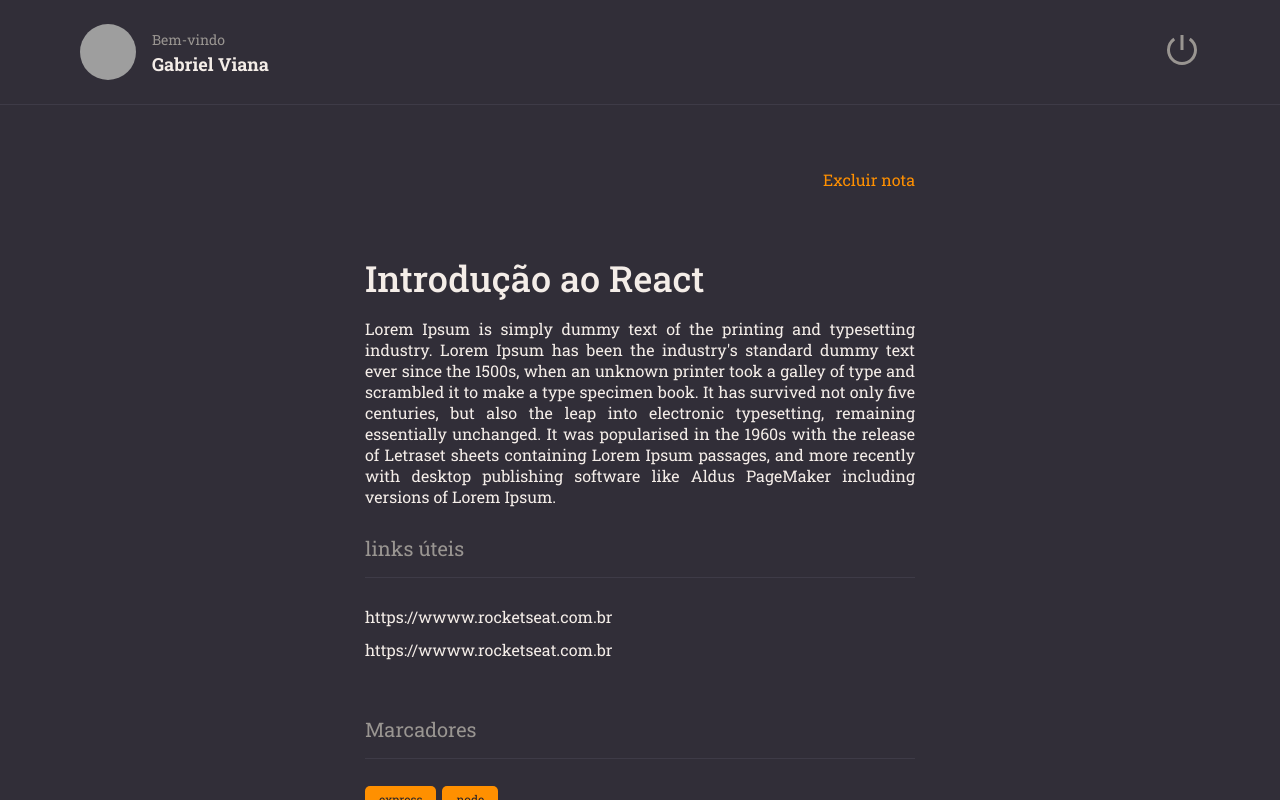
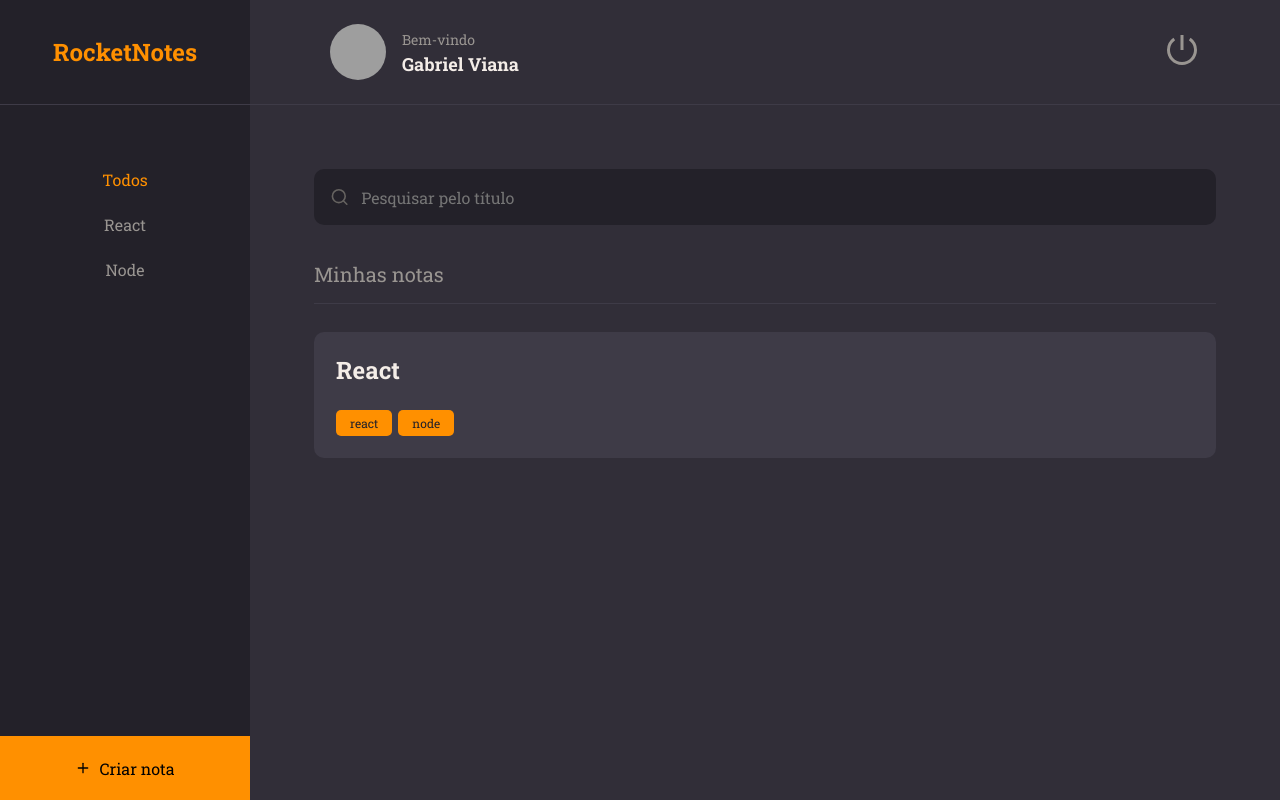
Before and after one commit to vianagabriel/rocket-notes-frontend, a React (Vite) app: page / in a window 1280 px wide. Built offline with nearby package versions, Linux system fonts and the light colour scheme; grey boxes are pictures that could not be loaded.

Commit message:
subindo página home

```diff
--- a/src/components/ButtonText/index.jsx
+++ b/src/components/ButtonText/index.jsx
@@ -1,9 +1,10 @@
 import { Container } from "./styles";
 
-export function ButtonText({title, ...rest}){
+export function ButtonText({title, isActive, ...rest}){
   return(
     <Container
      type="button"
+     isActive={isActive}// passando o isActive como um atributo...
      {...rest}
     >
       {title}
--- a/src/components/ButtonText/styles.js
+++ b/src/components/ButtonText/styles.js
@@ -2,7 +2,8 @@
 
 export const Container = styled.button`
  background-color: transparent;
- color:  ${({ theme }) => theme.COLORS.ORANGE};
+ //feito uma condicional recuperando a prop passada no index.jxs...
+ color:  ${({ theme, isActive }) => isActive ? theme.COLORS.ORANGE : theme.COLORS.GRAY_100 };
  border: none;
  font-size: 16px;
 `;
--- /dev/null
+++ b/src/components/Input/index.jsx
@@ -0,0 +1,10 @@
+import { Container } from './styles';
+
+export function Input({ icon: Icon, ...rest}){
+  return(
+    <Container>
+      {Icon && <Icon size={20}/>}
+      <input {...rest} />
+    </Container>
+  )
+}
--- /dev/null
+++ b/src/components/Input/styles.js
@@ -0,0 +1,31 @@
+import styled from 'styled-components';
+
+export const Container = styled.div`
+  width: 100%;
+  display: flex;
+  align-items: center;
+  background-color: ${({ theme}) => theme.COLORS.BACKGROUND_900};
+  color: ${({ theme}) => theme.COLORS.GRAY_300};
+
+  margin-bottom: 8px;
+  border-radius: 10px;
+
+  input{
+    height: 56px;
+    width: 100%;
+    padding: 12px;
+    color: ${({ theme}) => theme.COLORS.WHITE};
+    background-color: transparent;
+    border: 0;
+
+    &:placeholder{
+      color: ${({ theme }) => theme.COLORS.GRAY_300};
+    }
+
+
+  }
+
+  svg{
+      margin-left: 16px;
+    }
+`;
--- /dev/null
+++ b/src/components/Note/index.jsx
@@ -0,0 +1,19 @@
+import { Container } from './styles';
+import { Tag } from '../Tag';
+
+export function Note({ data , ...rest}){
+  return(
+    <Container {...rest}>
+      <h1>{data.title}</h1>
+
+      {
+        data.tags &&
+        <footer>
+          {
+            data.tags.map(tag => <Tag key={tag.id} title={tag.name} />)
+          }
+        </footer>
+      }
+    </Container>
+  )
+}
--- /dev/null
+++ b/src/components/Note/styles.js
@@ -0,0 +1,23 @@
+import styled from 'styled-components';
+
+export const Container = styled.button`
+  width: 100%;
+  background-color: ${({ theme }) => theme.COLORS.BACKGROUND_700};
+  border: none;
+  border-radius: 10px;
+  padding: 22px;
+  margin-bottom: 16px;
+
+  h1{
+    flex: 1;
+    text-align: left;
+    font-weight: 700;
+    color: ${({ theme }) => theme.COLORS.WHITE};
+  }
+
+  footer{
+    width: 100%;
+    display: flex;
+    margin-top: 24px;
+  }
+`;
--- a/src/components/Tag/index.jsx
+++ b/src/components/Tag/index.jsx
@@ -1,8 +1,8 @@
 import { Container } from './styles';
 
-export function Tag({ title }){
+export function Tag({ title, ...rest  }){
   return(
-    <Container>
+    <Container {...rest}>
       {title}
     </Container>
   )
--- a/src/main.jsx
+++ b/src/main.jsx
@@ -1,7 +1,7 @@
 import React from 'react';
 import ReactDOM from 'react-dom/client';
 
-import { Details } from './pages/Details';
+import { Home } from './pages/Home';
 
 import GlobalStyles from './styles/global';
 import { ThemeProvider } from 'styled-components';
@@ -11,7 +11,7 @@
   <React.StrictMode>
     <ThemeProvider theme={theme}>
       <GlobalStyles/>
-      <Details />
+      <Home />
     </ThemeProvider>
   </React.StrictMode>
 )
--- /dev/null
+++ b/src/pages/Home/index.jsx
@@ -0,0 +1,57 @@
+import { FiPlus, FiSearch } from 'react-icons/fi';
+import { Container, Brand, Menu, Search, Content, NewNote } from './styles';
+import { Header } from '../../components/Header';
+import { ButtonText } from '../../components/ButtonText';
+import { Input } from '../../components/Input';
+import { Note } from '../../components/Note';
+import { Section } from '../../components/Section';
+
+export function Home(){
+   return(
+     <Container>
+
+        <Brand>
+          <h1>RocketNotes</h1>
+        </Brand>
+
+        <Header/>
+
+        <Menu>
+          <li>
+           <ButtonText title='Todos' isActive/>
+          </li>
+          <li>
+           <ButtonText title='React'/>
+          </li>
+          <li>
+           <ButtonText title='Node'/>
+          </li>
+
+        </Menu>
+
+        <Search>
+           <Input placeholder='Pesquisar pelo título' icon={FiSearch}/>
+        </Search>
+
+        <Content>
+          <Section title='Minhas notas'>
+            <Note data={{
+              title: 'React',
+              tags: [
+                {id: '1', name: 'react'},
+                {id: '2', name: 'node'},
+
+              ]
+            }}/>
+
+          </Section>
+        </Content>
+
+        <NewNote>
+          <FiPlus/>
+          Criar nota
+        </NewNote>
+
+     </Container>
+   )
+}
--- /dev/null
+++ b/src/pages/Home/styles.js
@@ -0,0 +1,65 @@
+import styled from 'styled-components';
+
+export const Container = styled.div`
+  width: 100%;
+  height: 100vh;
+  display: grid;
+  grid-template-columns: 250px auto;
+  grid-template-rows: 105px 128px auto 64px;
+  grid-template-areas:
+   'brand header'
+   'menu search'
+   'menu content'
+   'newNote content';
+  background-color: ${({ theme }) => theme.COLORS.BACKGROUND_800};
+`;
+
+export const Brand = styled.div`
+  grid-area: brand;
+  display: flex;
+  justify-content: center;
+  align-items: center;
+  border-bottom: 1px solid ${({ theme }) => theme.COLORS.BACKGROUND_700};
+  background-color: ${({ theme }) => theme.COLORS.BACKGROUND_900};
+
+ h1 {
+   font-size: 24px;
+   color: ${({ theme }) => theme.COLORS.ORANGE};
+  }
+`;
+
+export const Menu = styled.ul`
+  grid-area: menu;
+  padding-top: 64px;
+  text-align: center;
+  background-color: ${({ theme }) => theme.COLORS.BACKGROUND_900};
+
+  li{
+    margin-bottom: 24px;
+  }
+
+`;
+
+export const Search = styled.div`
+  grid-area: search;
+  padding: 64px 64px 0;
+`;
+
+export const Content = styled.div`
+  grid-area: content;
+  padding:  0 64px;
+  overflow-y: auto ;
+`;
+
+export const NewNote = styled.button`
+  grid-area: newNote;
+  background: ${({ theme }) => theme.COLORS.ORANGE};
+  border: none;
+  display: flex;
+  align-items: center;
+  justify-content: center;
+
+  svg{
+    margin-right: 8px;
+  }
+`;
```
